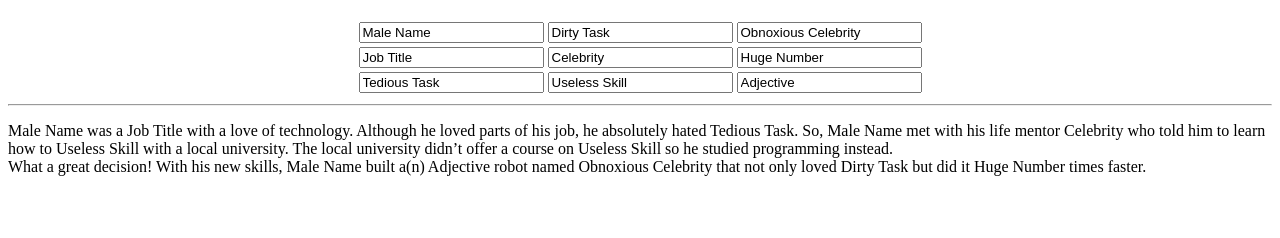
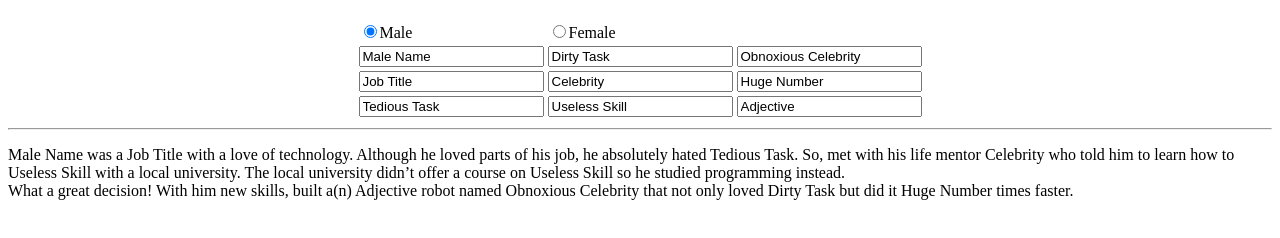
Before and after one commit to a-minor-threat/madlibs, a plain HTML site: page index.html in a window 1280 px wide. Shown: the part 274-512 px from the top of the page. Drawn offline with nearby package versions, Linux system fonts and the light colour scheme.

Commit message:
now accounts for gender (binary)

```diff
--- a/index.html
+++ b/index.html
@@ -16,31 +16,40 @@
   </div>
   <div id="input-section">
     <h1>Provide the following words:</h1>
+    <form name = "ML-input">
     <table id=input-table>
       <TR>
-        <TD><input type="text" name="MaleName" ng-model="MaleName"></TD>
-        <TD><input type="text" name="DirtyTask" ng-model="DirtyTask"></TD>
-        <TD><input type="text" name="OC" ng-model="OC"></TD>
+        <td><input type="radio" name="Gender" value="M" ng-model="Gender" checked />Male</td>
+        <td><input type="radio" name="Gender" value="F" ng-model="Gender"/>Female</td>
       </TR>
       <TR>
-        <TD><input type="text" name="JobTitle" ng-model="JobTitle"></TD>
-        <TD><input type="text" name="Celebrity" ng-model="Celebrity"></TD>
-        <TD><input type="text" name="HN" ng-model="HN"></TD>
+        <TD><input type="text" name="maleName" ng-model="maleName" ng-if="Gender==='M'"/>
+        <input type="text" name="femaleName" ng-model="femaleName" ng-if="Gender==='F'"/></TD>
+        <TD><input type="text" name="DirtyTask" ng-model="DirtyTask"/></TD>
+        <TD><input type="text" name="OC" ng-model="OC"/></TD>
       </TR>
       <TR>
-        <TD><input type="text" name="TediousTask" ng-model="TediousTask"></TD>
-        <TD><input type="text" name="UselessSkill" ng-model="UselessSkill"></TD>
-        <TD><input type="text" name="Adjective" ng-model="Adjective"></TD>
+        <TD><input type="text" name="JobTitle" ng-model="JobTitle"/></TD>
+        <TD><input type="text" name="Celebrity" ng-model="Celebrity"/></TD>
+        <TD><input type="text" name="HN" ng-model="HN"/></TD>
+      </TR>
+      <TR>
+        <TD><input type="text" name="TediousTask" ng-model="TediousTask"/></TD>
+        <TD><input type="text" name="UselessSkill" ng-model="UselessSkill"/></TD>
+        <TD><input type="text" name="Adjective" ng-model="Adjective"/></TD>
+
       </TR>
     </table>
+ </form>
    </div>
    <hr>
     <div id="mad-lib">
       <p>
-        {{ MaleName }} was a {{ JobTitle }} with a love of technology. Although he loved parts of his job, he absolutely hated {{ TediousTask }}. So, {{ MaleName }} met with his life mentor {{ Celebrity }}
-        who told him to learn how to {{ UselessSkill }} with a local university. The local university didn’t offer a course on {{ UselessSkill }} so he studied programming instead.
+
+        {{ Gender === 'F' ? femaleName: maleName }} was a {{ JobTitle }} with a love of technology. Although {{Gender === 'F'? "she":"he"}} loved parts of {{Gender === 'F'? "her":"his"}} job, {{Gender === 'F'? "she":"he"}} absolutely hated {{ TediousTask }}. So, {{ MaleName }} met with {{Gender === 'F'? "her":"his"}} life mentor {{ Celebrity }}
+        who told {{Gender === 'F'? "her":"him"}} to learn how to {{ UselessSkill }} with a local university. The local university didn’t offer a course on {{ UselessSkill }} so {{Gender === 'F'? "she":"he"}} studied programming instead.
         <br>
-        What a great decision! With his new skills, {{ MaleName }} built a(n) {{ Adjective }} robot named {{ OC }} that not only loved {{ DirtyTask }} but did it {{ HN }} times faster.
+        What a great decision! With {{Gender === 'F'? "her":"him"}} new skills, {{ MaleName }} built a(n) {{ Adjective }} robot named {{ OC }} that not only loved {{ DirtyTask }} but did it {{ HN }} times faster.
       </p>
     </div>
 
--- a/js/myApp.js
+++ b/js/myApp.js
@@ -1,6 +1,7 @@
 angular.module('myApp', [])
   .controller('ML-Ctrl', function($scope){
-    $scope.MaleName='Male Name';
+    $scope.maleName='Male Name';
+    $scope.femaleName='Female Name';
     $scope.DirtyTask='Dirty Task';
     $scope.OC='Obnoxious Celebrity';
     $scope.JobTitle='Job Title';
@@ -9,4 +10,10 @@ angular.module('myApp', [])
     $scope.TediousTask='Tedious Task';
     $scope.UselessSkill='Useless Skill';
     $scope.Adjective='Adjective';
+    $scope.Gender='M';
+    $scope.$watch('Gender',
+    function(newValue, oldValue){
+      console.log(newValue);
+
+    });
   });
```
